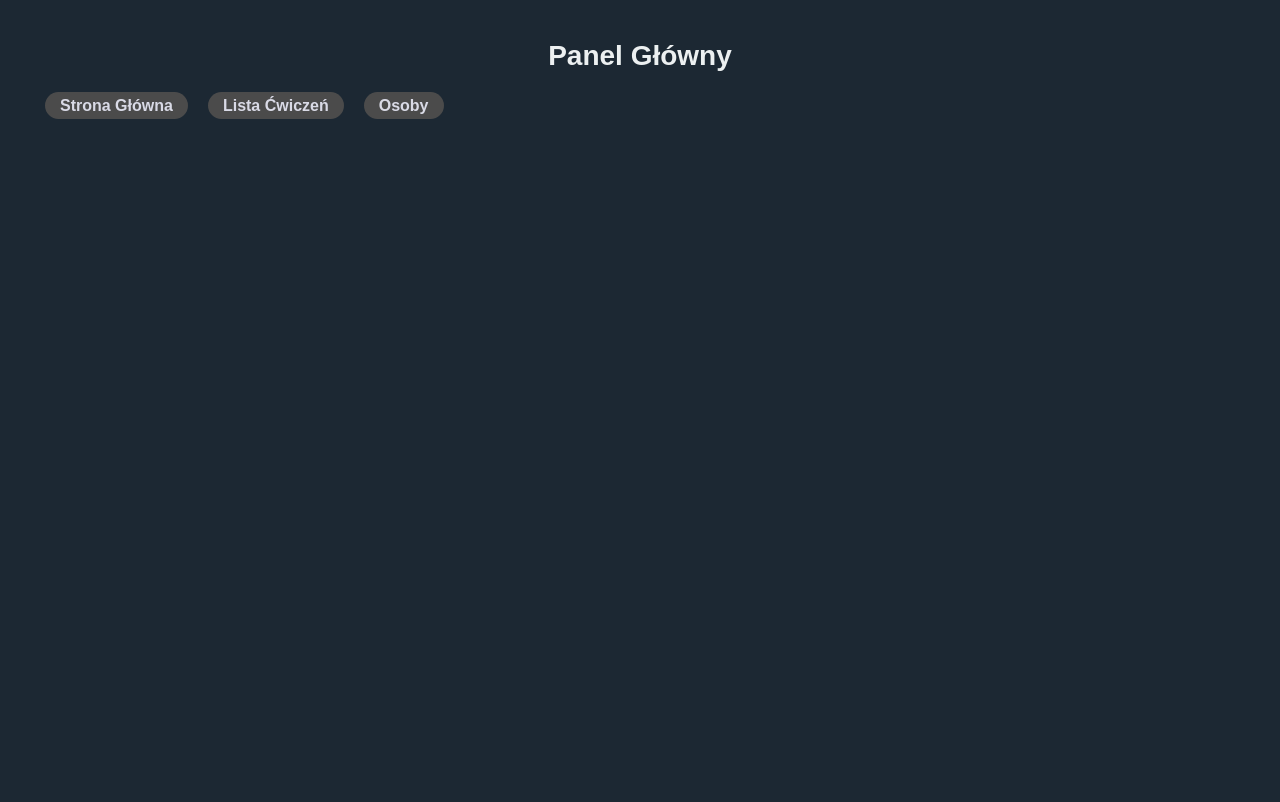
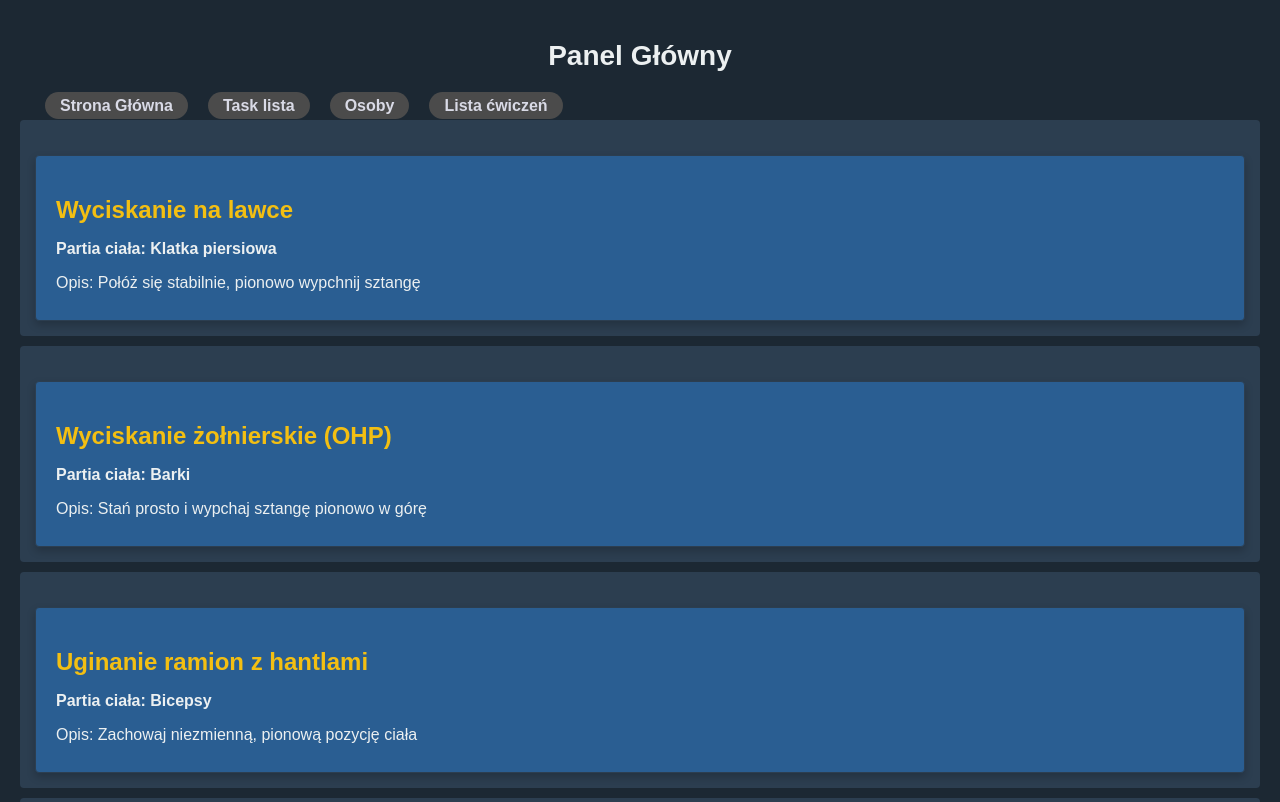
Before and after one commit to DavvidU/planowanie-treningow, a React (Create React App) app: page /cwiczenia in a window 1280 px wide. Shown: the top 802 px of the page. Built offline with nearby package versions, Linux system fonts and the light colour scheme.

Commit message:
routinigi do podstawowych list: osób, ćwiczeń i task listy

```diff
--- a/src/App.tsx
+++ b/src/App.tsx
@@ -8,51 +8,7 @@ import './App.css';
 import { ListaOsob } from './osoby/Osoby';
 import { BazaOsob } from './osoby/Osoby';
 
-type Cwiczenie = {
-  nazwa : string,
-  partia : string,
-  opis : string
-}
 
-/* Baza cwiczen */
- const BazaCwiczen : Cwiczenie[] = [
-  { nazwa: 'Wyciskanie na lawce', partia: 'Klatka piersiowa', opis: 'Połóż się stabilnie, pionowo wypchnij sztangę' },
-  { nazwa: 'Wyciskanie żołnierskie (OHP)', partia: 'Barki', opis: 'Stań prosto i wypchaj sztangę pionowo w górę' },
-  { nazwa: 'Uginanie ramion z hantlami', partia: 'Bicepsy', opis: 'Zachowaj niezmienną, pionową pozycję ciała' },
-  { nazwa: 'Pompki na poręczach (dipy)', partia: 'Tricepsy', opis: 'Schodząc w dół nie osiągaj zgięcia 90 stopni w łokciu' },
-  { nazwa: 'Hollow body', partia: 'Proste brzucha', opis: 'Połóż się na podłodze i wznieś nogi i ręce siłą mięśni brzucha' },
-  { nazwa: 'Deska (Plank)', partia: 'Głębokie brzucha', opis: 'Oprzyj się na łokciach na podłodze i urzymaj pozycję, napnij brzuch' },
-  { nazwa: 'Przyciąganie kolan w zwisie', partia: 'Proste brzucha', opis: 'Zawiśnij na drążku i przyciągaj kolana siłą mięśni brzucha' },
-  { nazwa: 'Skłony rosyjskie', partia: 'Skośne brzucha', opis: 'Usiądź, złap ciężar w dłonie i przenoś go nad nogami od lewej do prawej' },
-  { nazwa: 'Przysiady ze sztangą', partia: 'Uda', opis: 'Połóż sztangę na ramionach i zrób przysiad. Zepnij brzuch i pośladki.' },
-  { nazwa: 'Martwy ciąg', partia: 'Uda', opis: 'Połóż sztangę na ziemi i stojąc nad nią przyciągaj ją do miednicy' },
-  { nazwa: 'Hip thrust', partia: 'Pośladki', opis: 'Oprzyj plecy na podwyższeniu, połóż sztangę na miednicy i wypychaj ją.' },
-  { nazwa: 'Przysiad bułgarski', partia: 'Czworogłowy uda', opis: 'Złap za hantle i klękaj a następnie wstawaj.' }
-  ];
-
-/* Cwiczenie */
-
-function Cwiczenie({nazwa, partia, opis}: Cwiczenie){
-  return(
-    <div className="wybrane-cwiczenie">
-    <h2>{nazwa}</h2>
-    <p>Partia ciała: {partia}</p>
-    <p>Opis: {opis}</p>
-  </div>
-  );
-}
-
-function ListaCwiczen(cwiczenia : Cwiczenie[]){
-  return(
-    <div>
-      {cwiczenia.map(cwiczenie => (
-        <div className='cwiczenie-item' key={cwiczenie.nazwa}>
-          <Cwiczenie nazwa={cwiczenie.nazwa} partia={cwiczenie.partia} opis={cwiczenie.opis}/>
-        </div>
-      ))}
-    </div>
-  );
-}
 
 function App() {
   return (
--- a/src/Home.tsx
+++ b/src/Home.tsx
@@ -1,6 +1,5 @@
 import React from "react";
 import "./Home.css";
-import { BrowserRouter as Router, Link, Routes, Route } from "react-router-dom";
 
 function Home() {
   return (
--- /dev/null
+++ b/src/cwiczenia/Cwiczenia.tsx
@@ -0,0 +1,59 @@
+import React from 'react';
+
+type Cwiczenie = {
+    nazwa : string,
+    partia : string,
+    opis : string
+  }
+
+  type ListaCwiczenProps = {
+    cwiczenia: Cwiczenie[];
+  };
+
+  /* Baza cwiczen */
+   const BazaCwiczen : Cwiczenie[] = [
+    { nazwa: 'Wyciskanie na lawce', partia: 'Klatka piersiowa', opis: 'Połóż się stabilnie, pionowo wypchnij sztangę' },
+    { nazwa: 'Wyciskanie żołnierskie (OHP)', partia: 'Barki', opis: 'Stań prosto i wypchaj sztangę pionowo w górę' },
+    { nazwa: 'Uginanie ramion z hantlami', partia: 'Bicepsy', opis: 'Zachowaj niezmienną, pionową pozycję ciała' },
+    { nazwa: 'Pompki na poręczach (dipy)', partia: 'Tricepsy', opis: 'Schodząc w dół nie osiągaj zgięcia 90 stopni w łokciu' },
+    { nazwa: 'Hollow body', partia: 'Proste brzucha', opis: 'Połóż się na podłodze i wznieś nogi i ręce siłą mięśni brzucha' },
+    { nazwa: 'Deska (Plank)', partia: 'Głębokie brzucha', opis: 'Oprzyj się na łokciach na podłodze i urzymaj pozycję, napnij brzuch' },
+    { nazwa: 'Przyciąganie kolan w zwisie', partia: 'Proste brzucha', opis: 'Zawiśnij na drążku i przyciągaj kolana siłą mięśni brzucha' },
+    { nazwa: 'Skłony rosyjskie', partia: 'Skośne brzucha', opis: 'Usiądź, złap ciężar w dłonie i przenoś go nad nogami od lewej do prawej' },
+    { nazwa: 'Przysiady ze sztangą', partia: 'Uda', opis: 'Połóż sztangę na ramionach i zrób przysiad. Zepnij brzuch i pośladki.' },
+    { nazwa: 'Martwy ciąg', partia: 'Uda', opis: 'Połóż sztangę na ziemi i stojąc nad nią przyciągaj ją do miednicy' },
+    { nazwa: 'Hip thrust', partia: 'Pośladki', opis: 'Oprzyj plecy na podwyższeniu, połóż sztangę na miednicy i wypychaj ją.' },
+    { nazwa: 'Przysiad bułgarski', partia: 'Czworogłowy uda', opis: 'Złap za hantle i klękaj a następnie wstawaj.' }
+    ];
+
+  /* Cwiczenie */
+
+  function Cwiczenie({nazwa, partia, opis}: Cwiczenie){
+    return(
+      <div className="wybrane-cwiczenie">
+      <h2>{nazwa}</h2>
+      <p>Partia ciała: {partia}</p>
+      <p>Opis: {opis}</p>
+    </div>
+    );
+  }
+
+  function ListaCwiczen({ cwiczenia }: ListaCwiczenProps){
+    return(
+      <div>
+        {cwiczenia.map(cwiczenie => (
+          <div className='cwiczenie-item' key={cwiczenie.nazwa}>
+            <Cwiczenie nazwa={cwiczenie.nazwa} partia={cwiczenie.partia} opis={cwiczenie.opis}/>
+          </div>
+        ))}
+      </div>
+    );
+  }
+
+  function StronaGlownaCwiczenia() {
+    return(
+        <ListaCwiczen cwiczenia={BazaCwiczen}/>
+    );
+  }
+
+export {StronaGlownaCwiczenia};
--- a/src/navigation/Navigation.tsx
+++ b/src/navigation/Navigation.tsx
@@ -4,6 +4,8 @@ import { Navbar, Nav } from "react-bootstrap";
 import { BrowserRouter as Router, Link, Routes, Route } from "react-router-dom";
 import Home from "../Home";
 import "./Navigation.css";
+import { StronaGlownaOsoby } from "../osoby/Osoby";
+import { StronaGlownaCwiczenia } from "../cwiczenia/Cwiczenia";
 
 function Navigation() {
   return (
@@ -14,13 +16,16 @@ function Navigation() {
         </Navbar.Brand>
         <Nav className="me-auto">
         <Nav.Link as={Link} to={"/"}>Strona Główna</Nav.Link>
-        <Nav.Link as={Link} to={"/tasklist"}>Lista Ćwiczeń</Nav.Link>
+        <Nav.Link as={Link} to={"/tasklist"}>Task lista</Nav.Link>
         <Nav.Link as={Link} to={"/osoby"}>Osoby</Nav.Link>
+        <Nav.Link as={Link} to={"/cwiczenia"}>Lista ćwiczeń</Nav.Link>
         </Nav>
       </Navbar>
       <Routes>
         <Route path="/" element={<Home/>}/>
         <Route path="/tasklist" element={<TaskList />} />
+        <Route path="/osoby" element={<StronaGlownaOsoby/>} />
+        <Route path="/cwiczenia" element={<StronaGlownaCwiczenia/>} />
       </Routes>
     </Router>
   );
--- a/src/osoby/Osoby.tsx
+++ b/src/osoby/Osoby.tsx
@@ -60,4 +60,10 @@ function OsobaSzczegoly({ firstName, lastName, height, weight, age, gender, prze
     );
   }
 
-export {ListaOsob, BazaOsob};
+  function StronaGlownaOsoby() {
+    return(
+        <ListaOsob osoby={BazaOsob}/>
+    );
+  }
+
+export {ListaOsob, BazaOsob, StronaGlownaOsoby};
```
